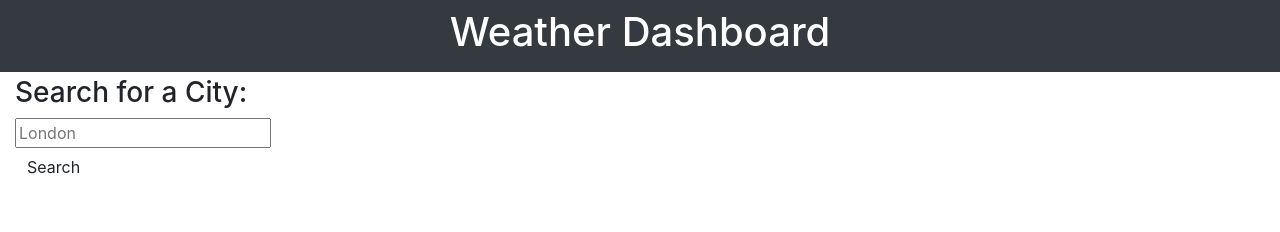
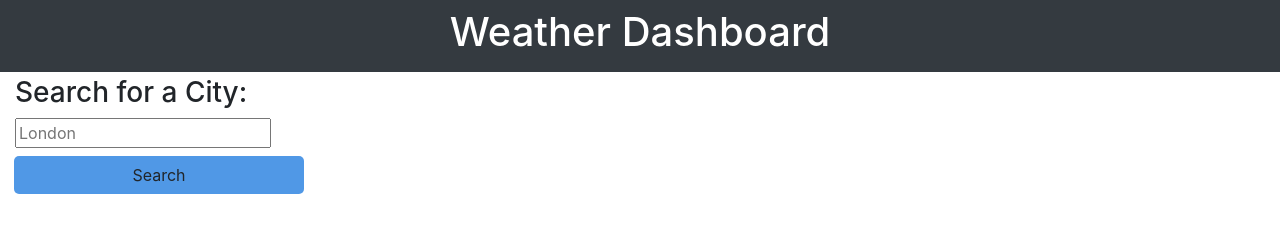
Before and after one commit to gideonclottey/Weather-Dashboard, a plain HTML site: page index.html in a window 1280 px wide. Drawn offline with nearby package versions, Linux system fonts and the light colour scheme.

Commit message:
Added custom styles and switched to bootstrap 4.6x

```diff
--- a/assets/css/styles.css
+++ b/assets/css/styles.css
@@ -0,0 +1,11 @@
+/* Set default styles for buttons with class .btn */
+#search-form .btn {
+    border-radius: 5px;
+    width:100%;
+    background-color:#AEAEAE
+}
+
+/* Set the style for the search button */
+#search-form .search-button {
+    background-color: #5098E6;
+}
--- a/index.html
+++ b/index.html
@@ -5,9 +5,10 @@
   <meta charset="UTF-8" />
   <meta name="viewport" content="width=device-width, initial-scale=1.0" />
   <meta http-equiv="X-UA-Compatible" content="ie=edge" />
-  <link rel="stylesheet" href="styles/reset.css" />
-  <link rel="stylesheet" href="https://stackpath.bootstrapcdn.com/bootstrap/4.3.1/css/bootstrap.min.css" />
+  <link rel="stylesheet" href="https://cdn.jsdelivr.net/npm/bootstrap@4.6.2/dist/css/bootstrap.min.css">
+
   <link rel="stylesheet" href="https://stackpath.bootstrapcdn.com/font-awesome/4.7.0/css/font-awesome.min.css" />
+  <link rel="stylesheet" href="./assets/css/styles.css" />
   <title>Weather Dashboard</title>
 </head>
 
@@ -19,7 +20,7 @@
   <!-- max-width for ultra wide resolutions -->
   <div class="container-fluid" style="max-width: 1400px">
     <div class="row">
-      <aside class="col-lg-3 pb-3">
+      <aside class="col-md-3 pb-3">
         <h2 id="form-heading" class="mt-1 h3 form-label">
           Search for a City:
         </h2>
@@ -28,7 +29,7 @@
             <div class="input-group">
               <input class="form-input weather-search" type="text" id="search-input" placeholder="London"
                 aria-labelledby="form-heading" aria-controls="today forecast" />
-              <div class="input-group-append">
+              <div class="input-group-append w-100 pt-2">
                 <button type="submit" class="btn search-button" id="search-button" aria-label="submit search">
                   Search
                 </button>
@@ -40,7 +41,7 @@
         <div class="list-group" id="history"></div>
       </aside>
 
-      <div class="col-lg-9 pb-3">
+      <div class="col-md-9 pb-3">
         <section id="today" class="mt-3" role="region" aria-live="polite"></section>
         <section id="forecast" class="row mt-3" role="region" aria-live="polite"></section>
       </div>
```
